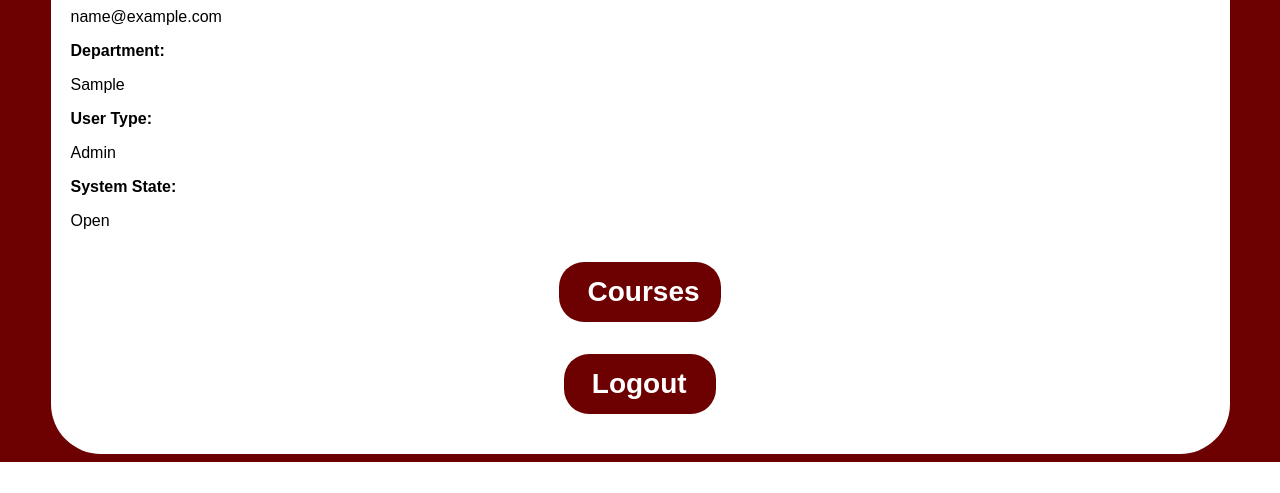
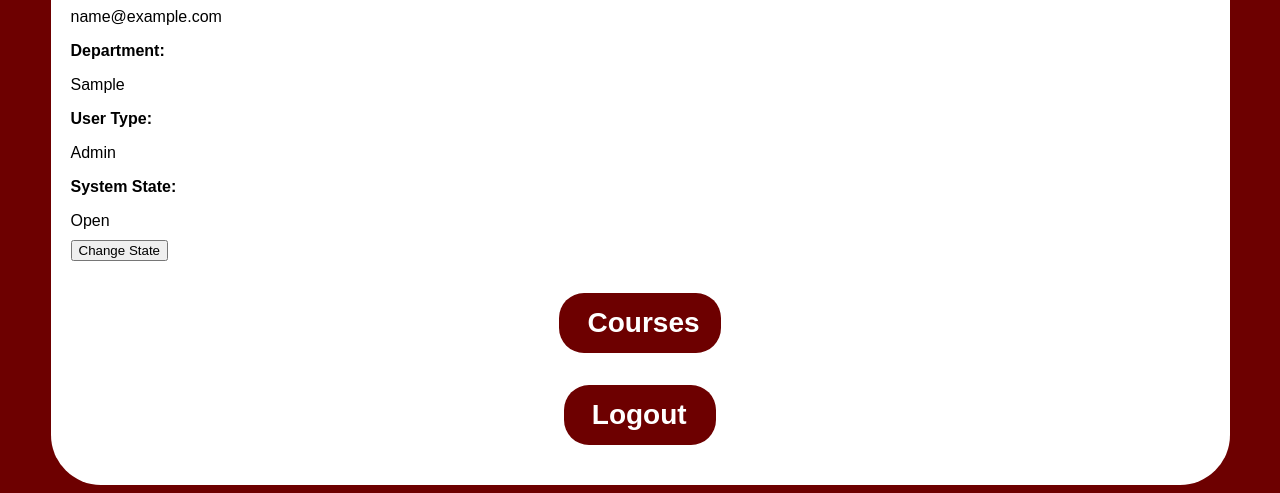
Before and after one commit to CSCI3356-Fall2023/Django-Unchained, a Django app: page /profile/ in a window 1280 px wide. Shown: the part 559-1052 px from the top of the page. Before the commit the page ends 1021 px from the top, so only its background shows below. Run offline with Django 4.2, Linux system fonts and the light colour scheme; a user stored in the database is signed in; tables that the repository leaves empty hold one stand-in row (values such as "Sample post").

Commit message:
change_state

```diff
--- a/DjangoUnchained/EagleVision/templates/change_state.html
+++ b/DjangoUnchained/EagleVision/templates/change_state.html
@@ -12,7 +12,7 @@
     </div>
 
     <div class="form-container">
-        <h1>Registration is {{ state }}, type open or closed to change state</h1>
+        <h1>Registration is {{ current_state }}, type open or closed to change state</h1>
         <form action="{% url 'change_state' %}" method="post">
             {% csrf_token %}
             {{ form }}
--- a/DjangoUnchained/EagleVision/templates/course_selection.html
+++ b/DjangoUnchained/EagleVision/templates/course_selection.html
@@ -6,7 +6,7 @@
     <link rel="stylesheet" href="{% static 'EagleVision\courseselection.css' %}">
 </head>
 <body>
-    <div class="box m-2 w-100 h-100">
+    <div class="box m-2 w-90 h-90">
         <h1> Course Selections</h1>
         <ul>
         {% for course in courses %}
--- a/DjangoUnchained/EagleVision/templates/profiles/profile.html
+++ b/DjangoUnchained/EagleVision/templates/profiles/profile.html
@@ -18,6 +18,7 @@
                 <p>Email:</p>    {{ user.email }}
                 <p>Department:</p>    {{ user.department }}
                 {% if user.is_staff %}
+
                     <p>User Type:</p> Admin
                     <p>System State:</p>
                     {% if system_state %}
@@ -29,6 +30,14 @@
                     {% else %}
                         Error
                     {% endif %}
+                    <br>
+                    <div class="system-state">
+                        <form method="post" action="{% url 'change_state' %}" style="margin-top: 10px;">
+                            {% csrf_token %}
+                            <button type="submit">Change State</button>
+                        </form>
+                    </div>
+
                 {% else %}
                     <p>User Type:</p> Student
                 {% endif %}
--- a/DjangoUnchained/EagleVision/views.py
+++ b/DjangoUnchained/EagleVision/views.py
@@ -17,7 +17,8 @@ from authlib.integrations.django_client import OAuth
 from urllib.parse import urlencode
 import json
 from urllib.parse import quote_plus
-from .models import Person
+from .models import Person, SystemState
+from django.shortcuts import get_object_or_404
 
 oauth = OAuth()
 oauth.register(
@@ -89,7 +90,7 @@ def callback(request):
 
 
 def course_selection(request):
-    return redirect('course_selection')
+    return redirect('courseselect')
 
 
 # def login_view(request):
@@ -171,48 +172,48 @@ def logout_view(request):
 
 
 
+@login_required
 def user_profile(request):
     user = request.user
-    try:
-        system_state = SystemState.objects.latest('updated_at')
-    except SystemState.DoesNotExist:
-        system_state = None
+    system_state = get_object_or_404(SystemState, pk=1)
+
+    state = 'Open' if system_state.state else 'Closed'
 
     context = {
         'user': user,
         'system_state': system_state,
+        'state': state,
     }
     return render(request, 'profiles/profile.html', context)
-
 
 @login_required
 def change_state(request):
     try:
-        Admin.objects.get(email=request.user)
-    except:
-        return redirect('profile')
-    state_dict = {'OPEN': True, 'CLOSED': False}
-    form = ChangeStateForm()
-    user = request.user
-    try:
-        state_object = SystemState.objects.get(id=1)
-    except:
-        state_object = SystemState()
-        state_object.state = True
-        state_object.save()
-        state_object = SystemState.objects.get(id=1)
-    state = 'CLOSED'
-    if state_object.state:
-        state = 'OPEN'
+        current_state = SystemState.objects.latest('updated_at')
+    except SystemState.DoesNotExist:
+        current_state = None
+
     if request.method == 'POST':
         form = ChangeStateForm(request.POST)
+
         if form.is_valid():
-            new_state = form.cleaned_data['state'].upper()
-            if new_state in state_dict.keys():
-                state_object.state = state_dict[new_state]
-                state_object.save()
-                return redirect('change_state')
-    return render(request, 'change_state.html', {'form' : form, 'state': state})
+            new_state_str = form.cleaned_data['state']
+            new_state = True if new_state_str == 'Open' else False
+
+            if current_state:
+                current_state.state = new_state
+                current_state.save()
+            else:
+                SystemState.objects.create(state=new_state)
+
+            return redirect('profile')
+    else:
+        initial_state = current_state.state if current_state else ''
+        form = ChangeStateForm(initial={'state': initial_state})
+
+    context = {'form': form, 'state': current_state.state if current_state else ''}
+    print("Current State:", current_state)
+    return render(request, 'change_state.html', context)
 
 def role_selection(request):
     email = request.session.get('email')
```
Also changed, not shown: DjangoUnchained/EagleVision/forms.py (+8 -0 lines), DjangoUnchained/EagleVision/migrations/0007_alter_systemstate_state.py (added).
